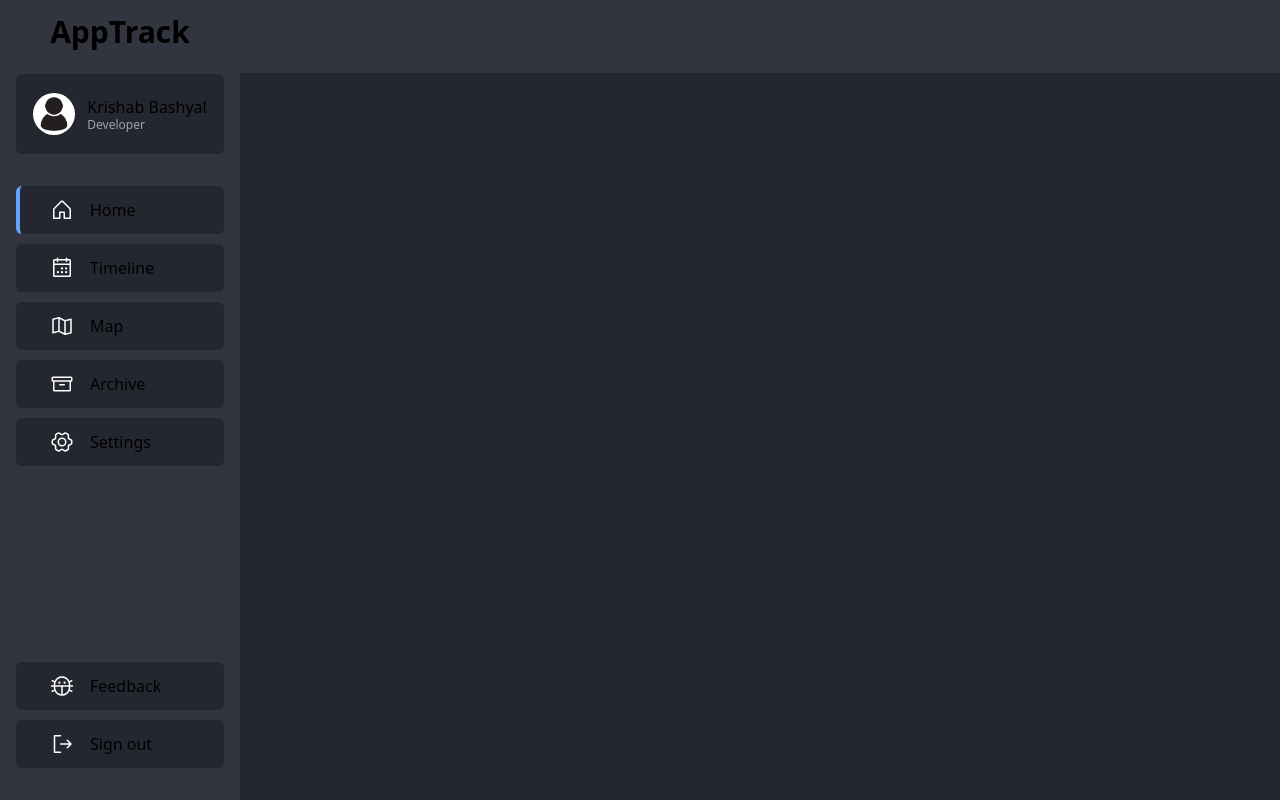
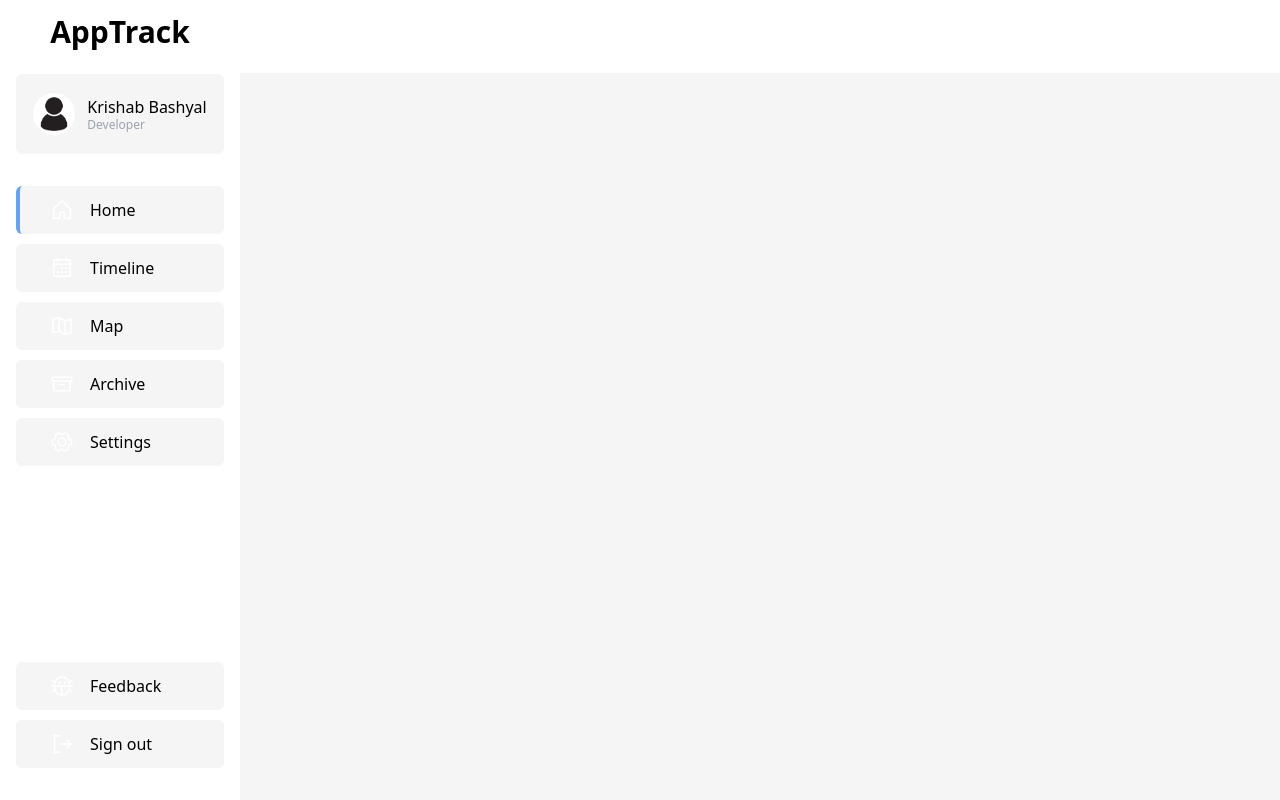
Before and after one commit to krishabbashyal/Apptive, a Next.js app in the folder client/: page / in a window 1280 px wide. Built offline with nearby package versions, Linux system fonts and the light colour scheme.

Commit message:
Added new tailwind color presets

```diff
--- a/client/tailwind.config.ts
+++ b/client/tailwind.config.ts
@@ -9,8 +9,9 @@ const config: Config = {
   theme: {
     extend: {
       colors: {
-        background: "#252730",
-        foreground: "#323540",
+        background: "#f5f5f5",
+        foreground: "#ffffff",
+        accent: "#fca311",
       },
     },
   },
```
